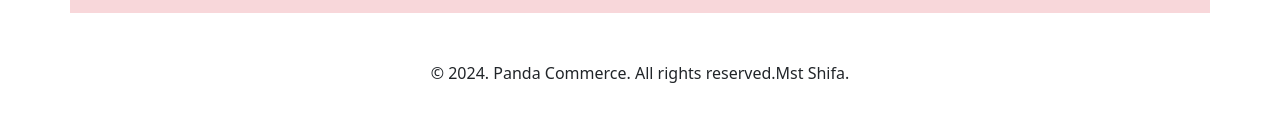
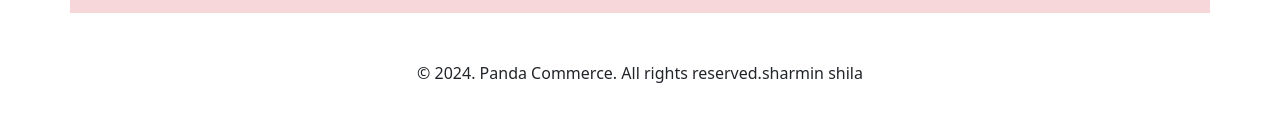
Before and after one commit to sharminakshila/Ecom-site-with-bootstrap, a plain HTML site: page index1.html in a window 1280 px wide. Shown: the part 1577-1698 px from the top of the page. Drawn offline with nearby package versions, Linux system fonts and the light colour scheme.

Commit message:
final-website

```diff
--- a/index1.html
+++ b/index1.html
@@ -250,7 +250,7 @@
     <!-- Footer -->
      <footer class="text-center my-5">
         <div>
-          &copy 2024. Panda Commerce. All rights reserved.Mst Shifa.
+          &copy 2024. Panda Commerce. All rights reserved.sharmin shila
         </div>
      </footer>
      <!-- /Footer -->
```
